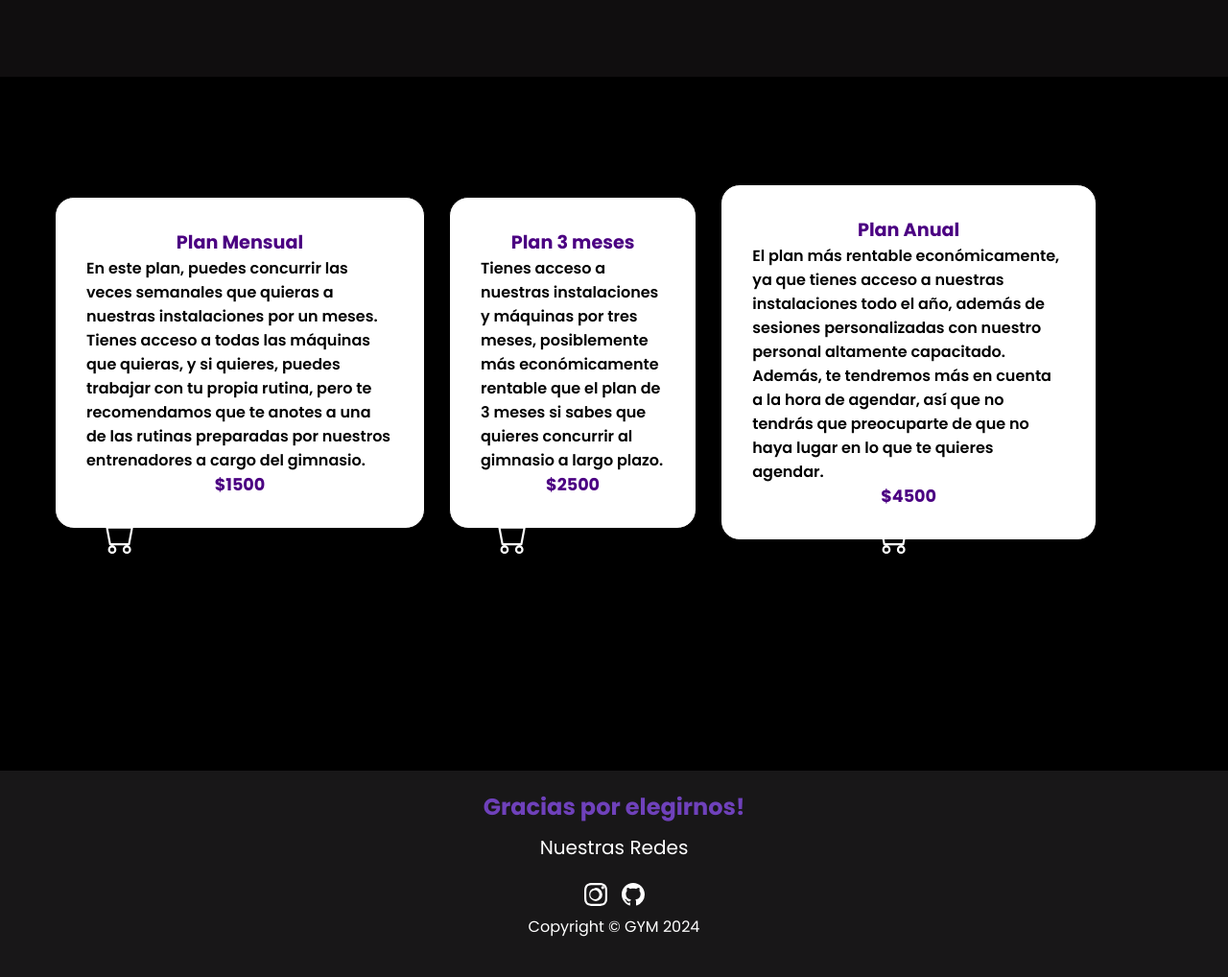
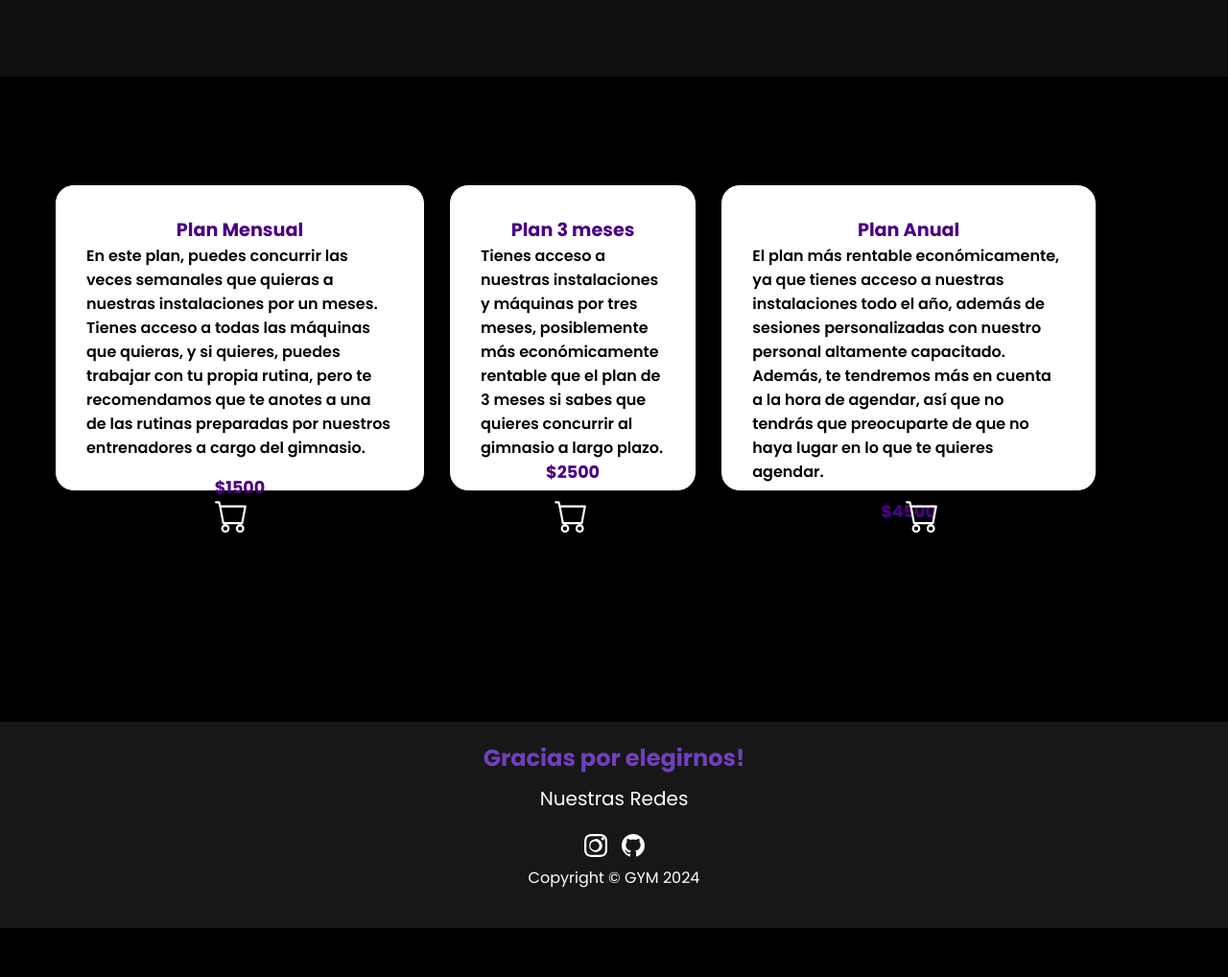
Before and after one commit to Proyecto3Fidat/ProyectoEgreso, a PHP site: page /App/Views/planes.html in a window 1280 px wide. Shown: the part 69-1087 px from the top of the page at 96% size. After the commit the page ends 1036 px from the top, so only its background shows below. Run offline with PHP 8.4, Linux system fonts and the light colour scheme; some libraries are stand-ins or nearby versions.

Commit message:
cambios a planes

```diff
--- a/App/Views/planes.html
+++ b/App/Views/planes.html
@@ -32,7 +32,7 @@
     </header>
 
     <section class="planes">
-        <div class="planA">
+        <div class="planA" id="planmensual">
             <h1>Plan Mensual</h1>
             <p>En este plan, puedes concurrir las veces semanales que quieras a nuestras instalaciones por un meses.
                 Tienes acceso a todas las máquinas que quieras, y si quieres, puedes trabajar con tu propia rutina, pero te recomendamos que te anotes a una de las rutinas
@@ -47,7 +47,7 @@
             </p>
             <h2>$2500</h2>
         </div>
-        <div class="planA">
+        <div class="planA" id="plananual">
             <h1>Plan Anual</h1>
             <p>El plan más rentable económicamente, ya que tienes acceso a nuestras instalaciones todo el año, además de sesiones personalizadas con nuestro personal
                 altamente capacitado. Además, te tendremos más en cuenta a la hora de agendar, así que no tendrás que preocuparte de que no haya lugar en lo que te quieres agendar.
--- a/Public/css/stylesExtra.css
+++ b/Public/css/stylesExtra.css
@@ -27,12 +27,12 @@ body {
 .cart, .cart-2, .cart-3 {
     color: white;
     position: relative;
-    top: 5.8rem;
+    top: 5.9rem;
     cursor: pointer;
 }
 
 .cart {
-    right: 7.2rem;
+    right: 73.5%;
 }
 
 .cart:hover {
@@ -40,7 +40,7 @@ body {
 }
 
 .cart-2 {
-    right: 33.5rem;
+    right: 48%;
 }
 
 .cart-2:hover {
@@ -48,13 +48,16 @@ body {
 }
 
 .cart-3 {
-    right: 21.8rem;
+    right: 21.5%;
 }
 
 .cart-3:hover {
     color: #6f41bb;
 }
 
+.planes #plananual h2, #planmensual h2 {
+margin-top: 1rem;
+}
 
 .plan, .planA {
     color: black;
@@ -63,6 +66,8 @@ body {
     padding: 2rem;
     background-color: white;
     margin-left: 25px;
+    align-items: stretch;
+    height: 20rem;
 }
 
 .planA h1, .plan h1 {
```
